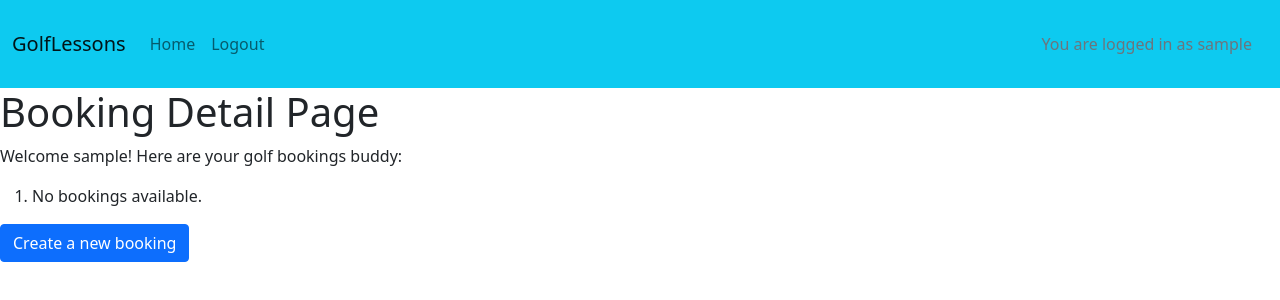
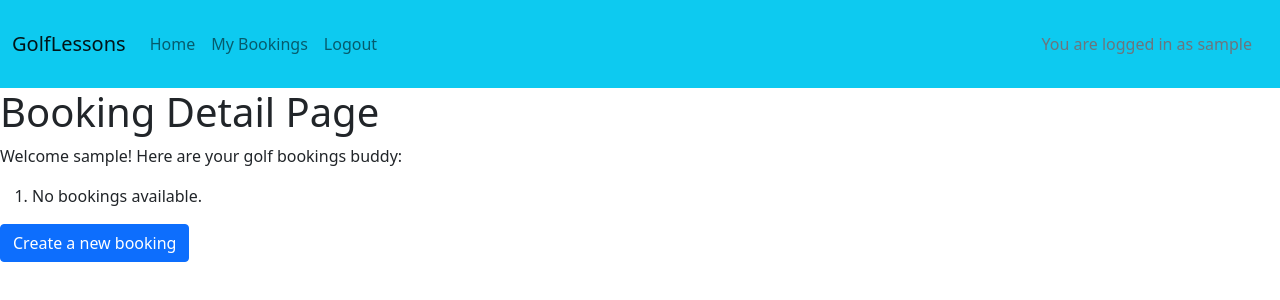
Before and after one commit to KevinFlanagan7/PP4-booking-system, a Django app: page /bookings/ in a window 1280 px wide. Shown: the top 300 px of the page. Run offline with Django 4.2, Linux system fonts and the light colour scheme; the visitor is signed in with stand-in values (Sample User, id 1); data that the repository does not hold is empty; some libraries are stand-ins or nearby versions.

Commit message:
Add my bookings link and filter bookings to logged in user.

```diff
--- a/bookings/views.py
+++ b/bookings/views.py
@@ -10,7 +10,7 @@ def home_page(request):
 
 @login_required
 def bookings_list(request):
-    bookings = Booking.objects.all()
+    bookings = Booking.objects.filter(user=request.user)
     return render(request, 'bookings/booking_detail.html', {'object_list': bookings})
 
 
--- a/templates/base.html
+++ b/templates/base.html
@@ -47,6 +47,10 @@
                             href="{% url 'home' %}">Home</a>
                     </li>
                     {% if user.is_authenticated %}
+                    <li class="nav-item">
+                        <a class="nav-link {% if request.path == bookings_list_url %}active{% endif %}" aria-current="page"
+                            href="{% url 'bookings_list' %}">My Bookings</a>
+                    </li>
                     <li class="nav-item">
                         <a class="nav-link {% if request.path == logout_url %}active{% endif %}" aria-current="page"
                             href="{% url 'account_logout' %}">Logout</a>
```
